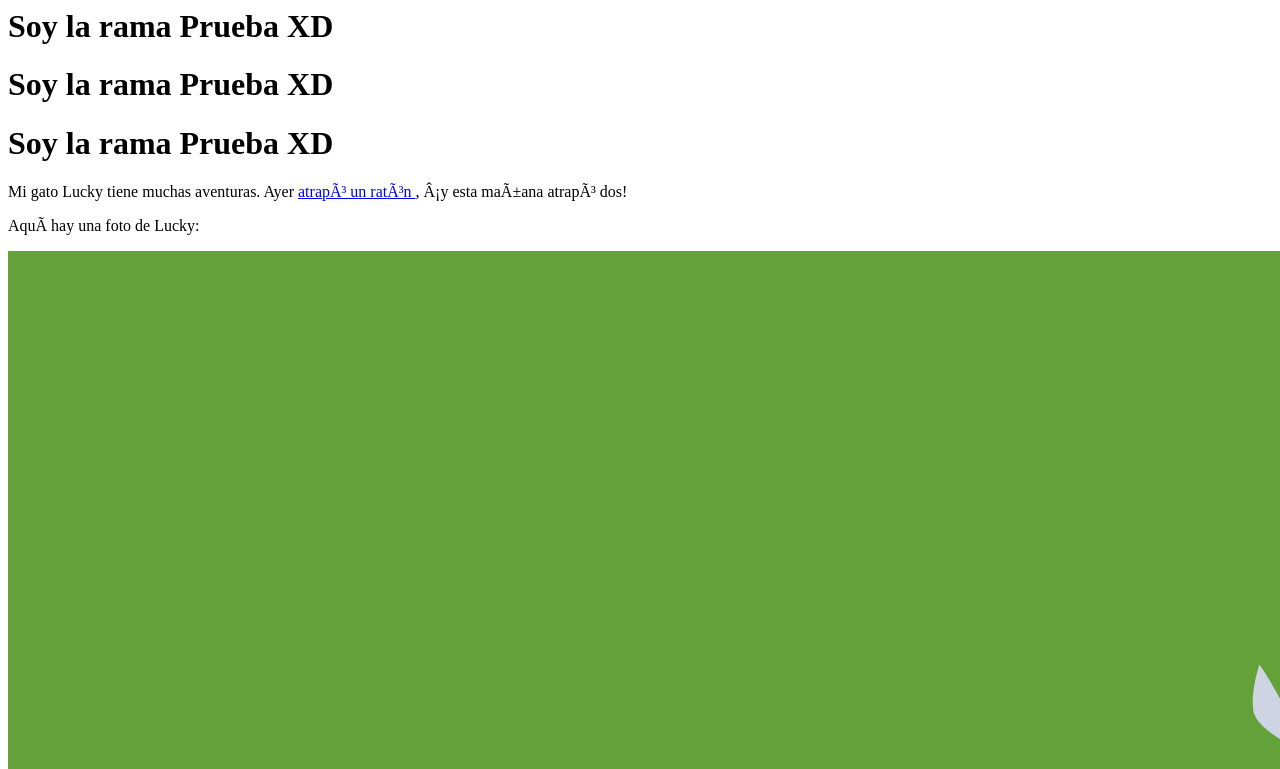
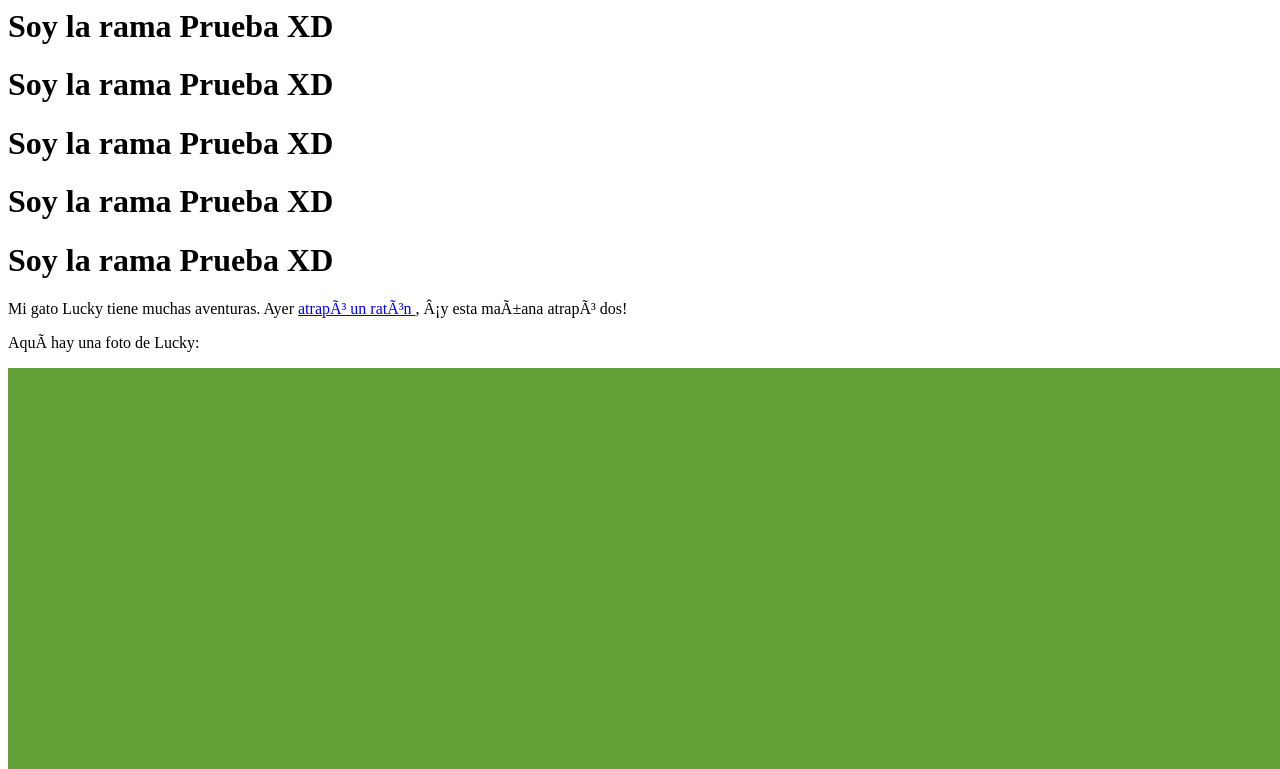
Before and after one commit to JorgeHernandezC/Import_alpha, a plain HTML site: page index.html in a window 1280 px wide. Shown: the top 769 px of the page. Drawn offline with Linux system fonts and the light colour scheme.

Commit message:
otro cambio mas de prueba en el master

```diff
--- a/index.html
+++ b/index.html
@@ -21,7 +21,7 @@
     <h1> Soy la rama Prueba XD  </h1>
     <h1> Soy la rama Prueba XD  </h1>
     <h1> Soy la rama Prueba XD  </h1>
-
+    <h1> Soy la rama Prueba XD  </h1><h1> Soy la rama Prueba XD  </h1>
 
     <div id = «mainContent»>
 
```
